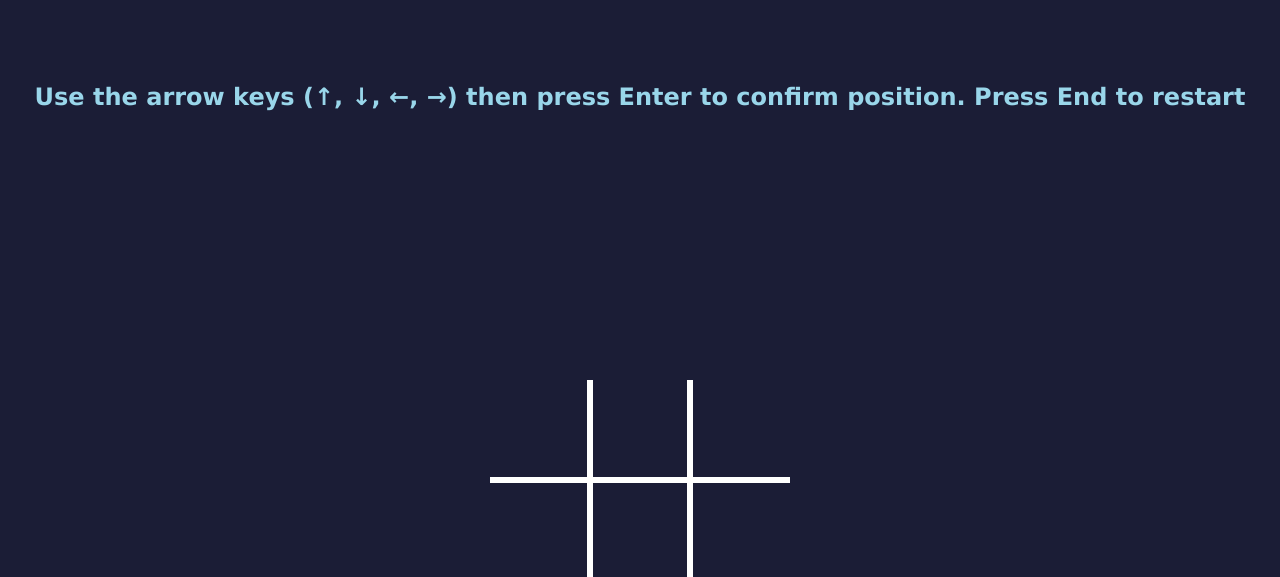
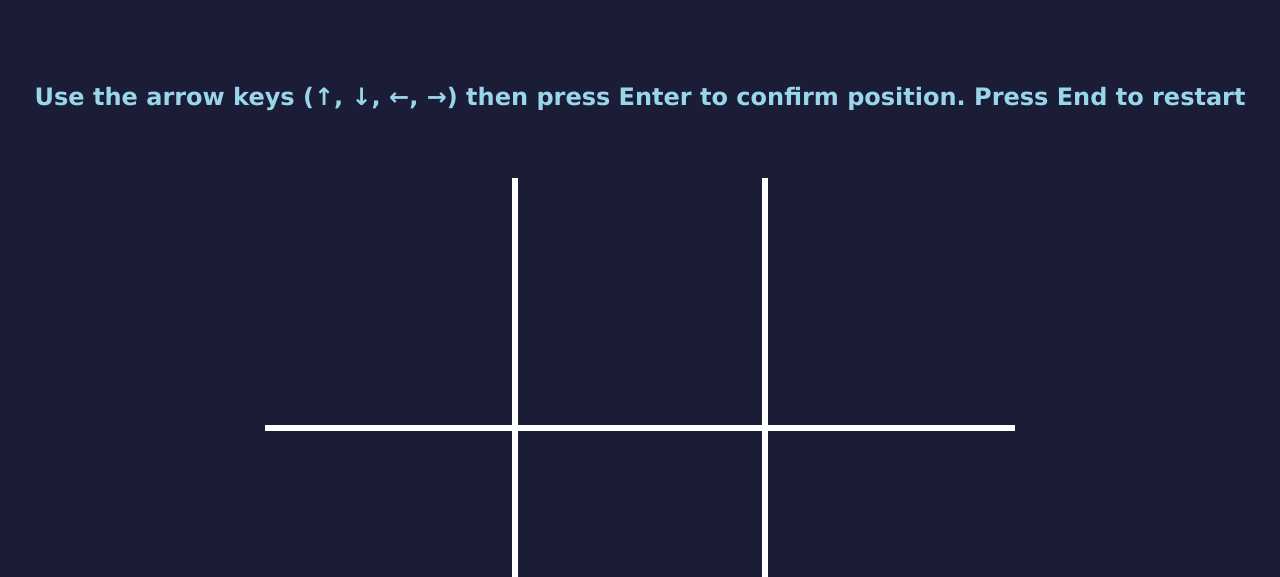
Before and after one commit to chongzixin/chongzixin.github.io, a plain HTML site: page tictactoe/index.html in a window 1280 px wide. Shown: the part 238-815 px from the top of the page. Drawn offline with Linux system fonts and the light colour scheme.

Commit message:
made grid bigger

```diff
--- a/tictactoe/app.js
+++ b/tictactoe/app.js
@@ -1,6 +1,6 @@
+// TODO: change X and O colours
+// TODO: when somebody wins, hide board and change instruction message
 // TODO: handle keyboard event listener
-// TODO: make grid bigger
-// TODO: change X and O colours
 
 const X_CLASS = 'x'
 const CIRCLE_CLASS = 'circle'
--- a/tictactoe/index.html
+++ b/tictactoe/index.html
@@ -10,7 +10,6 @@
 <body>
     <h1 class="text">Hello, Arthur</h1>
     <h2 id="instructions" class="text"></h2>
-    <div class="container">
     <div class="board" id="board">
         <div class="cell" data-cell></div>
         <div class="cell" data-cell></div>
@@ -25,7 +24,6 @@
         <div class="winning-message" id="winningMessage">
         <div data-winning-message-text></div>
         </div>
-    </div>
 
     <script src="app.js" type="text/javascript"></script>
 </body>
--- a/tictactoe/style.css
+++ b/tictactoe/style.css
@@ -22,13 +22,12 @@ h2 {
   }
 
   :root {
-    --cell-size: 100px;
+    --cell-size: 250px;
     --mark-size: calc(var(--cell-size) * .9);
   }
 
   .board {
-    width: 100vw;
-    height: 100vh;
+    padding-top: 3em;
     display: grid;
     justify-content: center;
     align-content: center;
```
Lines whose indentation alone changed are shown as unchanged.
